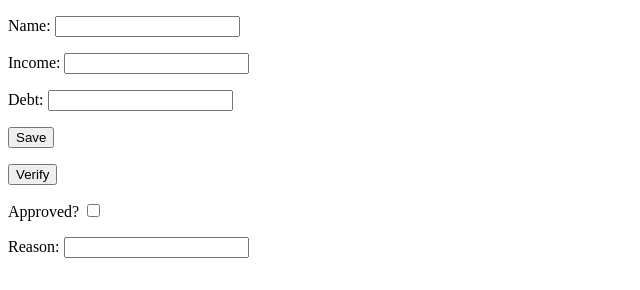
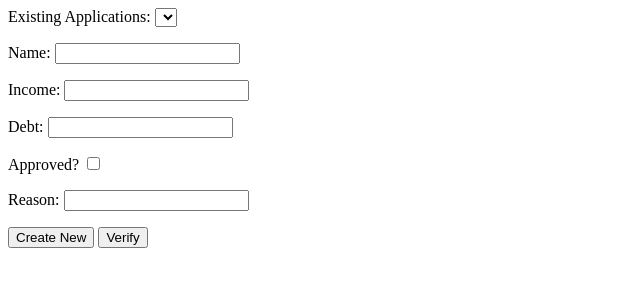
Before and after one commit to sburges/QualCaddy, a website: page app/index.html in a window 1280 px wide. Shown: the whole page, without its empty margins (0-640 px from the left). Drawn offline with nearby package versions, Linux system fonts and the light colour scheme; no server answers.

Commit message:
Cleaned up the UI

```diff
--- a/app/app.js
+++ b/app/app.js
@@ -32,6 +32,10 @@ qualcaddy.controller("AppCtrl", function ($http) {
         $http.get(url + "applications").success(function(applications) {
             app.applications = applications;
         })
+        if(app.newApplication = null)
+        {
+            newApplication = app.applications[0];
+        }
     }
 
     loadApplications();
--- a/app/index.html
+++ b/app/index.html
@@ -7,11 +7,12 @@
 </head>
 <body ng-app="qualcaddy" ng-controller="AppCtrl as app">
 
-<ul>
-    <li ng-repeat="application in app.applications">
-        {{ application.name }}
-    </li>
-</ul>
+<label>Existing Applications: </label>
+<select name="applicationselect"
+        ng-model="app.newApplication"
+        ng-options="application.name for application in app.applications track by application.name">
+</select>
+
 
 <p>
     <label>Name: </label>
@@ -26,20 +27,17 @@
     <input type="number" ng-model="app.newApplication.debt"/>
 <p/>
 <p>
-    <button ng-click="app.saveApplication(app.newApplication)">Save</button>
-</p>
-<p>
-    <button ng-click="app.verify(app.newApplication, app.applicationResult)">Verify</button>
-</p>
-<p>
     <label>Approved? </label>
-    <input type="checkbox" ng-model="app.applicationResult.result"/>
+    <input readonly="true" type="checkbox" ng-model="app.applicationResult.result"/>
 <p/>
 <p>
     <label>Reason: </label>
-    <input type="string" ng-model="app.applicationResult.reason"/>
+    <input readonly="true" type="string" ng-model="app.applicationResult.reason"/>
 <p/>
-
+<p>
+    <button ng-click="app.saveApplication(app.newApplication)">Create New</button>
+    <button ng-click="app.verify(app.newApplication, app.applicationResult)">Verify</button>
+</p>
 <script src="bower_components/angular/angular.js"></script>
 <script src="app.js"></script>
 </body>
```
